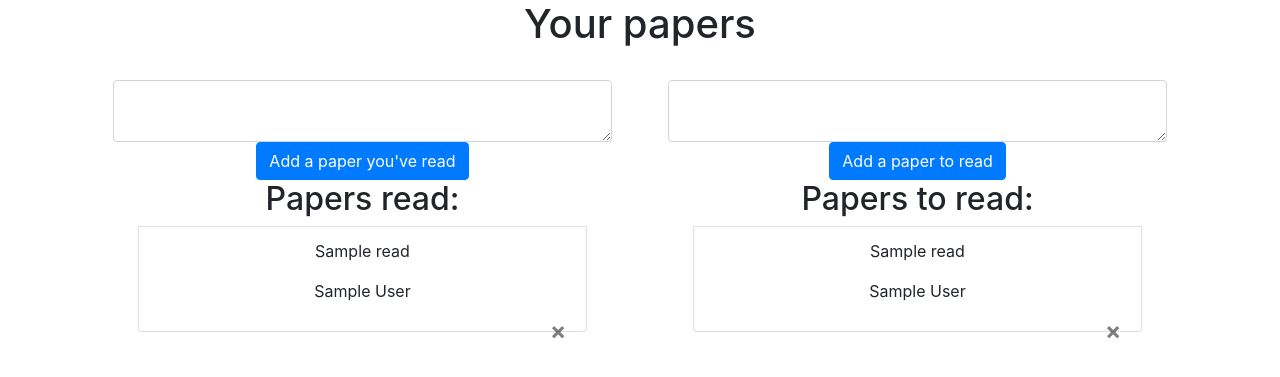
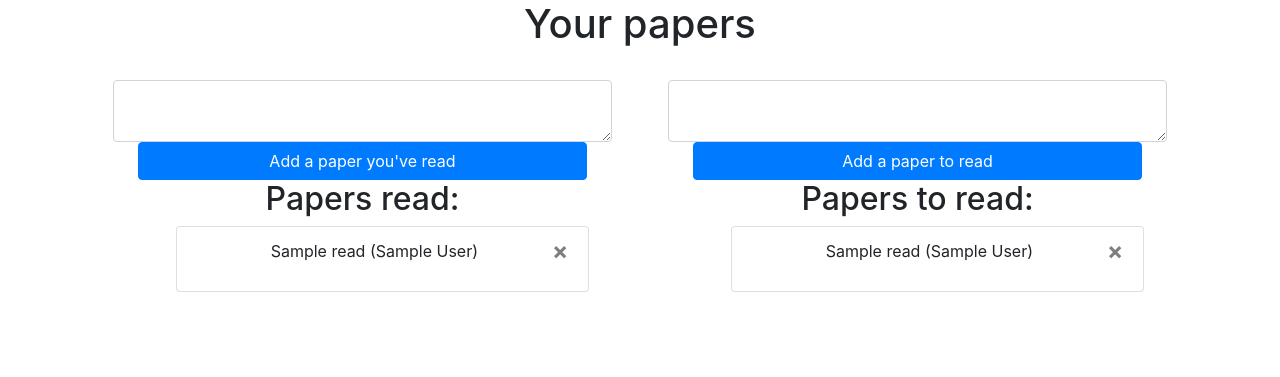
Before and after one commit to G-Chist/research_paper_tracker, a Flask app: page / in a window 1280 px wide. Shown: the part 56-433 px from the top of the page. Run offline with Flask 3, Linux system fonts and the light colour scheme; a user stored in the database is signed in; tables that the repository leaves empty hold one stand-in row (values such as "Sample post"); some libraries are stand-ins or nearby versions.

Commit message:
List formatting fix (delete button)

```diff
--- a/website/static/styles.css
+++ b/website/static/styles.css
@@ -1,15 +1,25 @@
 .container-homepage {
-    display: flex;
-    justify-content: space-around;
-    flex-wrap: wrap;
+  display: flex;
+  justify-content: space-around;
+  flex-wrap: wrap;
 }
 .li-papers {
   word-wrap: break-word; /* Allows breaking long words to wrap inside the container */
   white-space: normal;   /* Ensures the text wraps instead of staying in one line */
   overflow-wrap: break-word; /* Alternative property for word breaking in modern browsers */
   width: 90%; /* 90% of the container width */
+  justify-content: space-between; /* Ensure button stays inside */
+  display: flex;
+  min-height: 5%;
+  align-items: flex-start; /* Align content to the start */
+}
+.button-papers {
+  width: 90%; /* 90% of the container width */
 }
 .container-papers {
   min-width: 45%;
   max-width: 45%;
 }
+.hidden {
+  opacity: 0%;
+}
--- a/website/templates/home.html
+++ b/website/templates/home.html
@@ -10,25 +10,27 @@
       <br />
       <div align="center">
         <textarea name="textfield-read" id="textfield-read" class="form-control"></textarea>
-        <button type="submit" name="action" value="read" class="btn btn-primary" id="btn-add-read">Add a paper you've read</button>
+        <button type="submit" name="action" value="read" class="btn btn-primary button-papers" id="btn-add-read">Add a paper you've read</button>
       </div>
       <div align="center">
         <h2 class="papers_list">Papers read:</h2>
+          <ul>
             {% for paper_read in user.papers_read %}
               <li class="list-group-item li-papers">
-
-              <p>{{ paper_read.title }}</p>
-              <p>{{ paper_read.authors }}</p>
 
                 <form action="/delete-paper-read" method="POST" style="display: inline;">
                   <input type="hidden" name="paperReadId" value="{{ paper_read.id }}">
                   <button type="submit" name="deletionRead" value="{{ paper_read.id }}" class="close">
                     <span aria-hidden="true">&times;</span>
                   </button>
+
+                  <p>{{ paper_read.title }} ({{ paper_read.authors }})</p>
+
                 </form>
 
               </li>
             {% endfor %}
+          </ul>
       </div>
     </form>
   </div> <!-- End of Papers Read Section -->
@@ -39,25 +41,27 @@
       <br />
       <div align="center">
         <textarea name="textfield-to-read" id="textfield-to-read" class="form-control"></textarea>
-        <button type="submit" name="action" value="to-read" class="btn btn-primary" id="btn-add-to-read">Add a paper to read</button>
+        <button type="submit" name="action" value="to-read" class="btn btn-primary button-papers" id="btn-add-to-read">Add a paper to read</button>
       </div>
       <div align="center">
         <h2 class="papers_list">Papers to read:</h2>
+          <ul>
             {% for paper_to_read in user.papers_to_read %}
               <li class="list-group-item li-papers">
-
-              <p>{{ paper_to_read.title }}</p>
-              <p>{{ paper_to_read.authors }}</p>
 
                 <form action="/delete-paper-to-read" method="POST" style="display: inline;">
                   <input type="hidden" name="paperToReadId" value="{{ paper_to_read.id }}">
                   <button type="submit" name="deletionToRead" value="{{ paper_to_read.id }}" class="close">
                     <span aria-hidden="true">&times;</span>
                   </button>
+
+                <p>{{ paper_to_read.title }} ({{ paper_to_read.authors }})</p>
+
                 </form>
 
               </li>
             {% endfor %}
+          </ul>
       </div>
     </form>
   </div> <!-- End of Papers To Read Section -->
```
Lines whose indentation alone changed are shown as unchanged.
